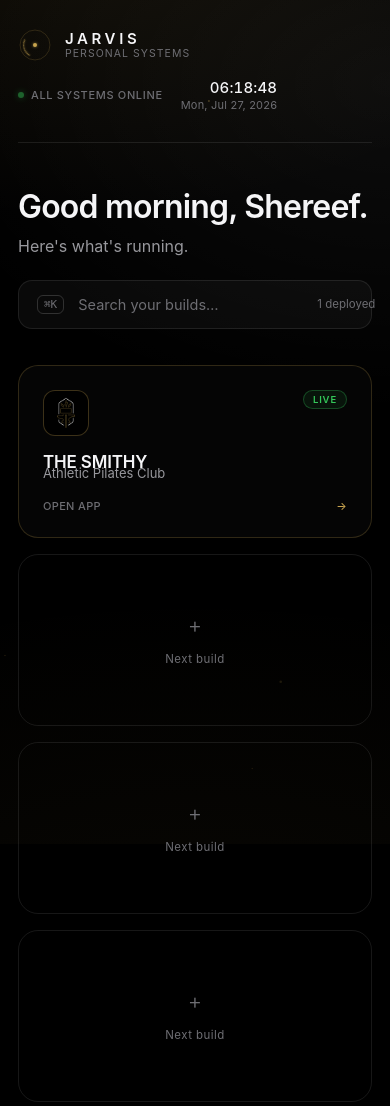
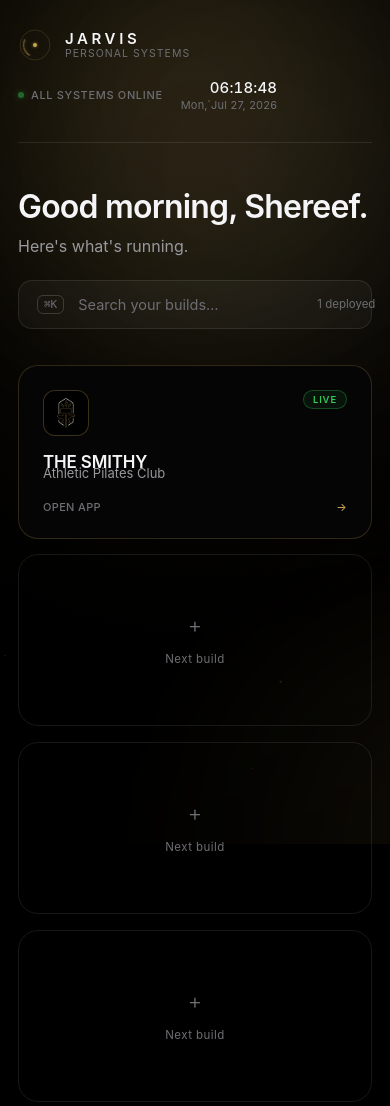
Before and after one commit to shenien/jarvis, a plain HTML site: page index.html in a window 390 px wide. Shown: the top 1106 px of the page. Drawn offline with Linux system fonts and the light colour scheme.

Commit message:
Add premium interaction layer: cursor spotlight, card tilt, drifting aurora

```diff
--- a/index.html
+++ b/index.html
@@ -11,8 +11,13 @@
 <body>
 
 <canvas id="field"></canvas>
+<div class="aurora">
+  <div class="blob blob-a"></div>
+  <div class="blob blob-b"></div>
+  <div class="blob blob-c"></div>
+</div>
 <div class="vignette"></div>
-<div class="scanline"></div>
+<div class="spotlight"></div>
 
 <div class="wrap">
 
--- a/script.js
+++ b/script.js
@@ -95,9 +95,43 @@
 
   grid.innerHTML = html;
   cmdCount.textContent = q ? `${visible.length} result${visible.length === 1 ? "" : "s"}` : `${APPS.length} deployed`;
+  attachCardInteractions();
+}
+
+const prefersReducedMotion = window.matchMedia("(prefers-reduced-motion: reduce)").matches;
+
+function attachCardInteractions() {
+  if (prefersReducedMotion) return;
+  document.querySelectorAll(".card").forEach(card => {
+    card.addEventListener("mouseenter", () => card.classList.add("tilting"));
+    card.addEventListener("mousemove", e => {
+      const rect = card.getBoundingClientRect();
+      const x = e.clientX - rect.left;
+      const y = e.clientY - rect.top;
+      card.style.setProperty("--mx", `${(x / rect.width) * 100}%`);
+      card.style.setProperty("--my", `${(y / rect.height) * 100}%`);
+      card.style.setProperty("--rx", `${((x / rect.width) - 0.5) * 8}deg`);
+      card.style.setProperty("--ry", `${-((y / rect.height) - 0.5) * 8}deg`);
+    });
+    card.addEventListener("mouseleave", () => {
+      card.classList.remove("tilting");
+      card.style.setProperty("--rx", `0deg`);
+      card.style.setProperty("--ry", `0deg`);
+    });
+  });
 }
 
 render();
+
+/* ---------- Cursor-tracked ambient spotlight ---------- */
+
+if (!prefersReducedMotion) {
+  const root = document.documentElement;
+  window.addEventListener("mousemove", e => {
+    root.style.setProperty("--sx", `${(e.clientX / window.innerWidth) * 100}%`);
+    root.style.setProperty("--sy", `${(e.clientY / window.innerHeight) * 100}%`);
+  }, { passive: true });
+}
 
 filterInput.addEventListener("input", e => render(e.target.value));
 
@@ -153,8 +187,6 @@
   requestAnimationFrame(draw);
 }
 
-const prefersReducedMotion = window.matchMedia("(prefers-reduced-motion: reduce)").matches;
-
 resize();
 initParticles();
 window.addEventListener("resize", () => { resize(); initParticles(); });
--- a/style.css
+++ b/style.css
@@ -1,4 +1,6 @@
 :root {
+  --sx: 50%;
+  --sy: 30%;
   --bg: #000000;
   --bg-elevated: #0d0d0d;
   --ink: #f5f5f7;
@@ -40,15 +42,56 @@
   pointer-events: none;
 }
 
+.aurora {
+  position: fixed;
+  inset: 0;
+  z-index: 0;
+  overflow: hidden;
+  pointer-events: none;
+}
+.blob {
+  position: absolute;
+  border-radius: 50%;
+  filter: blur(90px);
+  will-change: transform;
+}
+.blob-a {
+  width: 620px; height: 620px;
+  top: -220px; left: -120px;
+  background: radial-gradient(circle, rgba(200, 164, 79, 0.22), transparent 70%);
+  animation: driftA 28s ease-in-out infinite alternate;
+}
+.blob-b {
+  width: 700px; height: 700px;
+  top: -180px; right: -220px;
+  background: radial-gradient(circle, rgba(255, 255, 255, 0.05), transparent 70%);
+  animation: driftB 34s ease-in-out infinite alternate;
+}
+.blob-c {
+  width: 820px; height: 520px;
+  bottom: -260px; left: 18%;
+  background: radial-gradient(circle, rgba(200, 164, 79, 0.13), transparent 70%);
+  animation: driftC 40s ease-in-out infinite alternate;
+}
+@keyframes driftA { from { transform: translate(0, 0) scale(1); } to { transform: translate(70px, 50px) scale(1.08); } }
+@keyframes driftB { from { transform: translate(0, 0) scale(1); } to { transform: translate(-60px, 60px) scale(1.05); } }
+@keyframes driftC { from { transform: translate(0, 0) scale(1); } to { transform: translate(50px, -35px) scale(1.06); } }
+
 .vignette {
   position: fixed;
   inset: 0;
   z-index: 1;
   pointer-events: none;
-  background:
-    radial-gradient(ellipse 900px 500px at 15% -10%, rgba(200, 164, 79, 0.09), transparent 60%),
-    radial-gradient(ellipse 900px 600px at 100% 10%, rgba(255, 255, 255, 0.05), transparent 55%),
-    radial-gradient(ellipse 1200px 700px at 50% 120%, rgba(200, 164, 79, 0.05), transparent 60%);
+  background: radial-gradient(ellipse 1300px 900px at 50% 20%, transparent 45%, rgba(0, 0, 0, 0.45) 100%);
+}
+
+.spotlight {
+  position: fixed;
+  inset: 0;
+  z-index: 2;
+  pointer-events: none;
+  background: radial-gradient(560px circle at var(--sx) var(--sy), rgba(200, 164, 79, 0.06), transparent 70%);
+  transition: background-position 0.05s linear;
 }
 
 .scanline { display: none; }
@@ -82,7 +125,8 @@
   gap: 13px;
 }
 
-.mark { width: 34px; height: 34px; flex-shrink: 0; }
+.mark { width: 34px; height: 34px; flex-shrink: 0; transition: filter 0.4s ease; }
+.hud-left:hover .mark { filter: drop-shadow(0 0 6px rgba(200, 164, 79, 0.5)); }
 .mark-ring { width: 100%; height: 100%; overflow: visible; }
 .ring {
   fill: none;
@@ -205,8 +249,9 @@
   transition: border-color 0.2s ease, background 0.2s ease;
 }
 .cmd-bar:focus-within {
-  border-color: var(--hair-strong);
+  border-color: rgba(200, 164, 79, 0.4);
   background: var(--surface-hover);
+  box-shadow: 0 0 0 4px rgba(200, 164, 79, 0.08), 0 8px 28px rgba(200, 164, 79, 0.1);
 }
 .cmd-icon {
   font-size: 11px;
@@ -253,15 +298,36 @@
   flex-direction: column;
   gap: 16px;
   min-height: 172px;
-  transition: transform 0.35s cubic-bezier(.2,.8,.2,1), border-color 0.3s ease, box-shadow 0.35s ease, background 0.3s ease;
+  transform: perspective(900px) rotateX(var(--ry, 0deg)) rotateY(var(--rx, 0deg)) translateY(0);
+  transition: transform 0.5s cubic-bezier(.16,1,.3,1), border-color 0.3s ease, box-shadow 0.4s ease, background 0.3s ease;
   overflow: hidden;
 }
 
+.card.tilting {
+  transition: transform 0.08s linear, border-color 0.3s ease, box-shadow 0.4s ease, background 0.3s ease;
+}
+
+.card::before {
+  content: "";
+  position: absolute;
+  inset: 0;
+  border-radius: inherit;
+  background: radial-gradient(240px circle at var(--mx, 50%) var(--my, 50%), rgba(255, 255, 255, 0.07), transparent 60%);
+  opacity: 0;
+  transition: opacity 0.35s ease;
+  pointer-events: none;
+}
+.card:hover::before { opacity: 1; }
+
 .card:hover {
-  transform: translateY(-3px);
+  transform: perspective(900px) rotateX(var(--ry, 0deg)) rotateY(var(--rx, 0deg)) translateY(-4px);
   border-color: var(--hair-strong);
-  box-shadow: 0 20px 44px rgba(0,0,0,0.5);
+  box-shadow: 0 24px 48px rgba(0,0,0,0.5), 0 0 40px -14px rgba(255,255,255,0.08);
   background: var(--surface-hover);
+}
+
+.card:active {
+  transform: perspective(900px) rotateX(var(--ry, 0deg)) rotateY(var(--rx, 0deg)) translateY(-1px) scale(0.986);
 }
 
 .card-top {
@@ -288,6 +354,13 @@
   height: 100%;
   object-fit: contain;
   padding: 6px;
+}
+.card-icon {
+  transition: box-shadow 0.35s ease, border-color 0.35s ease, transform 0.35s cubic-bezier(.16,1,.3,1);
+}
+.card:hover .card-icon {
+  transform: scale(1.04);
+  box-shadow: 0 0 22px rgba(255,255,255,0.08);
 }
 
 .card-badge {
@@ -340,13 +413,36 @@
 .card.featured {
   background: #050505;
   border-color: rgba(200, 164, 79, 0.22);
+  animation: goldBreathe 4.5s ease-in-out infinite;
 }
+@keyframes goldBreathe {
+  0%, 100% { box-shadow: 0 0 0 0 rgba(200, 164, 79, 0); }
+  50% { box-shadow: 0 0 30px 0 rgba(200, 164, 79, 0.1); }
+}
+.card.featured::before {
+  background: radial-gradient(240px circle at var(--mx, 50%) var(--my, 50%), rgba(200, 164, 79, 0.18), transparent 60%);
+}
+.card.featured::after {
+  content: "";
+  position: absolute;
+  inset: 0;
+  border-radius: inherit;
+  background: linear-gradient(115deg, transparent 42%, rgba(200, 164, 79, 0.12) 50%, transparent 58%);
+  transform: translateX(-130%);
+  transition: transform 0.9s cubic-bezier(.16,1,.3,1);
+  pointer-events: none;
+}
+.card.featured:hover::after { transform: translateX(130%); }
 .card.featured .card-icon {
   border-color: rgba(200, 164, 79, 0.3);
 }
 .card.featured:hover {
-  border-color: rgba(200, 164, 79, 0.45);
-  box-shadow: 0 20px 44px rgba(0,0,0,0.6), 0 0 0 1px rgba(200, 164, 79, 0.08);
+  animation-play-state: paused;
+  border-color: rgba(200, 164, 79, 0.5);
+  box-shadow: 0 24px 48px rgba(0,0,0,0.6), 0 0 46px -10px rgba(200, 164, 79, 0.35);
+}
+.card.featured:hover .card-icon {
+  box-shadow: 0 0 24px rgba(200, 164, 79, 0.35);
 }
 .card.featured .card-arrow { color: var(--accent); }
 
@@ -362,10 +458,16 @@
   cursor: default;
 }
 .card.slot:hover {
-  transform: none;
-  box-shadow: none;
   border-color: var(--hair-strong);
   background: rgba(255,255,255,0.015);
+  box-shadow: 0 20px 40px rgba(0,0,0,0.35);
+}
+.card.slot:hover .slot-plus,
+.card.slot:hover .slot-label {
+  color: var(--ink-dim);
+}
+.slot-plus, .slot-label {
+  transition: color 0.3s ease;
 }
 .slot-plus {
   font-size: 22px;
```
